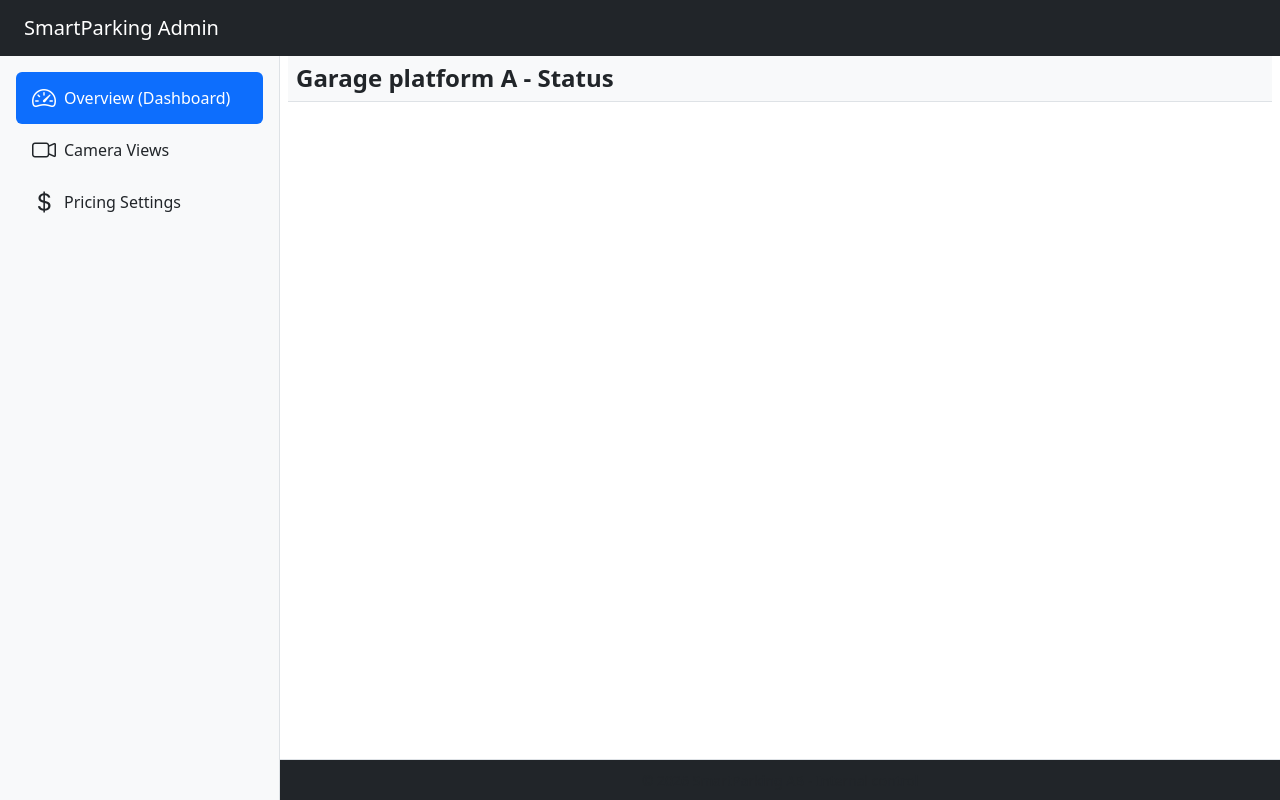
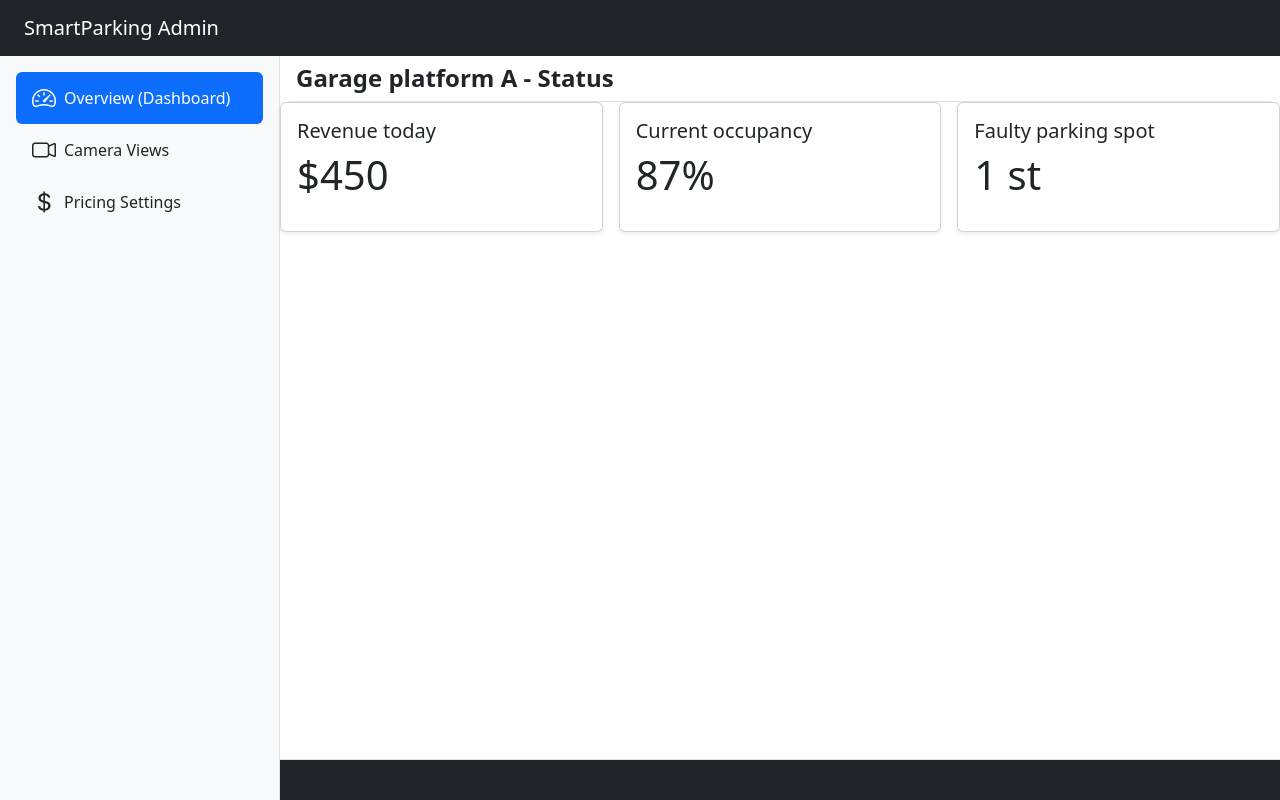
Before and after one commit to NiklasSod/lexicon_frontend_exercises, a plain HTML site: page 080726/Bootstrap/index.html in a window 1280 px wide. Drawn offline with nearby package versions, Linux system fonts and the light colour scheme.

Commit message:
update nav placement, bootstrap row and col

```diff
--- a/080726/Bootstrap/index.html
+++ b/080726/Bootstrap/index.html
@@ -20,14 +20,15 @@
       <title>Garage platform A - Status</title>
   </head>
   <body>
+    <div class="container-fluid p-0 m-0">
       <header id="header-section">
-      <nav class="navbar navbar-dark bg-dark px-3">
+        <div class="navbar navbar-dark bg-dark px-3">
           <span class="navbar-brand mb-0 p ps-2">SmartParking Admin</span>
-      </nav>
+        </div>
       </header>
 
       <div class="d-flex flex-row" style="height: calc(100vh - 56px);">
-      <div class="d-flex flex-column h-100 flex-shrink-0 bg-light border-end" id="sidebar">
+        <nav class="d-flex flex-column h-100 flex-shrink-0 bg-light border-end" id="sidebar">
           <ul class="nav nav-pills flex-column mb-auto p-3 alignment-responsive">
 
             <li class="nav-item">
@@ -52,14 +53,38 @@
             </li>
 
           </ul>
+        </nav>
+
+        <main class="flex-grow-1 bg-white h-100 position-relative">
+          <h1 class="p-2" id="page-title">Garage platform A - Status</h1>
+
+          <div class="row g-3">
+            <div class="col-12 col-md-4">
+              <div class="card p-3 shadow-sm">
+                <h5>Revenue today</h5>
+                <p class="display-6">$450</p>
+              </div>
             </div>
 
-      <div class="flex-grow-1 bg-white h-100 position-relative">
-        <h1 class="p-2" id="page-title">Garage platform A - Status</h1>
+            <div class="col-12 col-md-4">
+              <div class="card p-3 shadow-sm">
+                <h5>Current occupancy</h5>
+                <p class="display-6">87%</p>
+              </div>
+            </div>
+
+            <div class="col-12 col-md-4">
+              <div class="card p-3 shadow-sm">
+                <h5>Faulty parking spot</h5>
+                <p class="display-6">1 st</p>
+              </div>
+            </div>
+          </div>
 
           <footer class="position-absolute bottom-0 w-100 border-top text-center text-muted text-bg-dark text-white p-2">
             <small>© 2026 SmartParking AB - Internal control</small>
           </footer>
+        </main>
       </div>
     </div>
 
--- a/080726/Bootstrap/style.css
+++ b/080726/Bootstrap/style.css
@@ -8,7 +8,6 @@
   font-weight: bold;
   margin: 0;
   padding: 1rem;
-  background-color: #f8f9fa;
   border-bottom: 1px solid #dee2e6;
   margin: 0 0.5rem;
 }
```
Lines whose indentation alone changed are shown as unchanged.
